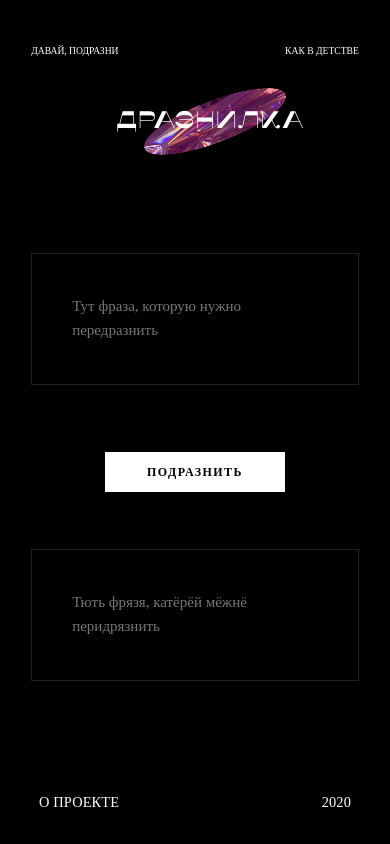
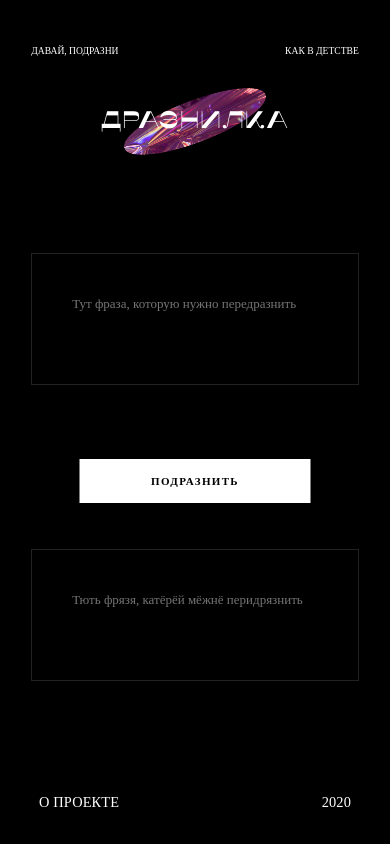
Before and after one commit to kamilgg/draznilka, a Vue app: page / in a window 390 px wide. Built offline with nearby package versions, Linux system fonts and the light colour scheme; a web font is replaced by a local one.

Commit message:
stable ver.

```diff
--- a/package.json
+++ b/package.json
@@ -1,5 +1,5 @@
 {
-  "name": "davaypodrazni",
+  "name": "untitled",
   "version": "0.1.0",
   "private": true,
   "scripts": {
@@ -18,7 +18,8 @@
     "babel-eslint": "^10.1.0",
     "eslint": "^6.7.2",
     "eslint-plugin-vue": "^6.2.2",
-    "sass-resources-loader": "^2.0.3",
+    "node-sass": "^4.12.0",
+    "sass-loader": "^8.0.2",
     "vue-template-compiler": "^2.6.11"
   },
   "eslintConfig": {
--- a/src/components/Header.vue
+++ b/src/components/Header.vue
@@ -41,12 +41,12 @@
         text-transform: uppercase;
     }
     .sup-text {
-      font-family: Montserrat Regular;
-      color: white;
-      font-size: 0.9em;
+        font-family: Montserrat Regular;
+        color: white;
+        font-size: 0.9em;
     }
     .header-logo {
-        position: fixed;
+        position: absolute;
         top: 20px;
         left: 0;
         width: 100%;
@@ -54,7 +54,6 @@
         padding-top: 30px;
         padding-bottom: 10px;
     }
-
 
     #left-sup-text {
         position: absolute;
@@ -153,71 +152,15 @@
         #main-pic {
             position: absolute;
             z-index: 1;
-            left: 35%;
+            left: 30%;
             top: 25px;
             width: 40%;
         }
         #main-text {
             position: absolute;
             z-index: 2;
-            left: 30%;
+            left: 26%;
             top: 30px;
         }
     }
 </style>
-
-<!--<style lang="sass">-->
-<!--    .glitch {-->
-<!--      color: white;-->
-<!--      font-size: 100px;-->
-<!--      position: relative;-->
-<!--      width: 400px;-->
-<!--      margin: 0 auto;-->
-<!--    }-->
-
-<!--    @keyframes noise-anim {-->
-<!--      $steps: 20;-->
-<!--      @for $i from 0 through $steps {-->
-<!--        #{percentage($i*(1/$steps))} {-->
-<!--          $top: random(100);-->
-<!--          $bottom: random(101 - $top);-->
-<!--          clip-path: inset(#{$top}% 0 #{$bottom}%  0);-->
-<!--        }-->
-<!--      }-->
-<!--    }-->
-
-<!--    .glitch::after {-->
-<!--      content: attr(data-text);-->
-<!--      position: absolute;-->
-<!--      left: 2px;-->
-<!--      text-shadow: -1px 0 red;-->
-<!--      top: 0;-->
-<!--      color: white;-->
-<!--      background: black;-->
-<!--      overflow: hidden;-->
-<!--      animation: noise-anim 2s infinite linear alternate-reverse;-->
-<!--    }-->
-
-<!--    @keyframes noise-anim-2 {-->
-<!--      $steps: 20;-->
-<!--      @for $i from 0 through $steps {-->
-<!--        #{percentage($i*(1/$steps))} {-->
-<!--          $top: random(100);-->
-<!--          $bottom: random(101 - $top);-->
-<!--          clip-path: inset(#{$top}% 0 #{$bottom}%  0);-->
-<!--        }-->
-<!--      }-->
-<!--    }-->
-
-<!--    .glitch::before {-->
-<!--      content: attr(data-text);-->
-<!--      position: absolute;-->
-<!--      left: -2px;-->
-<!--      text-shadow: 1px 0 blue;-->
-<!--      top: 0;-->
-<!--      color: white;-->
-<!--      background: black;-->
-<!--      overflow: hidden;-->
-<!--      animation: noise-anim-2 15s infinite linear alternate-reverse;-->
-<!--    }-->
-<!--</style>-->
--- a/src/components/Input.vue
+++ b/src/components/Input.vue
@@ -183,21 +183,22 @@
         textarea {
             width: 63%;
             height: 50px;
+            font-size: 13px;
         }
         #text-input {
-            position: fixed;
+            position: absolute;
             left: 8%;
             top: 30%;
         }
         #text-output {
-            position: fixed;
+            position: absolute;
             left: 8%;
             top: 65%;
             width: 63%;
             height: 50px;
         }
         .copy-wrap {
-            position: fixed;
+            position: absolute;
             left: 8%;
             top: 65%;
             width: calc(63% + 80px);
@@ -210,12 +211,13 @@
             background-color: rgba(135, 135, 135, .8);
         }
         .btn-wrap {
-            position: fixed;
-            top: 53%;
+            position: absolute;
+            top: 54%;
         }
         .btn {
-            width: 180px;
-            height: 40px;
+            font-size: 11px;
+            width: 21em;
+            height: 4em;
             letter-spacing: 0.12em;
         }
     }
--- a/src/main.js
+++ b/src/main.js
@@ -4,5 +4,13 @@ import App from './App.vue'
 Vue.config.productionTip = false;
 
 new Vue({
-  render: h => h(App)
+  render: h => h(App),
+  mounted: function() {
+    let viewHeight = window.innerHeight;
+    let viewWidth = window.innerWidth;
+    let viewport = document.querySelector("meta[name=viewport]");
+    console.log(viewHeight);
+    console.log(viewWidth);
+    viewport.setAttribute("content", "height=" + viewHeight + ", width=" + viewWidth + ", initial-scale=1.0");
+  }
 }).$mount('#app');
```
Also changed, not shown: 1 other file (tests, documents, lock files or other folders).
